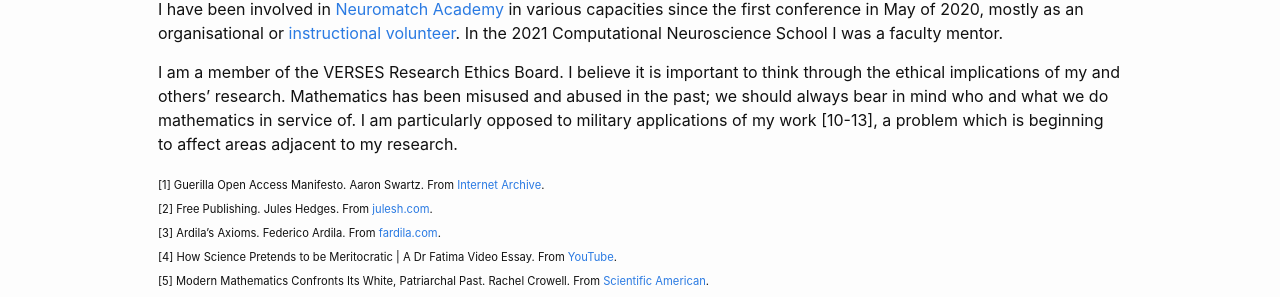
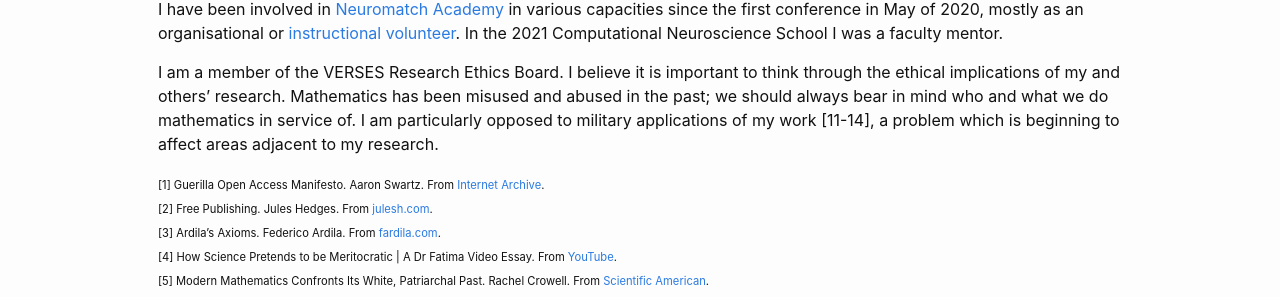
Before and after one commit to DARSakthi/DARSakthi.github.io, a Jekyll site: the page built from other.markdown, in a window 1280 px wide. Shown: the part 602-899 px from the top of the page. Built offline with Jekyll 4.4.1, drawn with Linux system fonts in a browser that asks for light colours.

Commit message:
Citation update for added ref (see prev edit)

```diff
--- a/other.markdown
+++ b/other.markdown
@@ -21,7 +21,7 @@ I also feel strongly about equity [3] in science [4] and mathematics [5] (I am o
 
 I have been involved in [Neuromatch Academy](https://academy.neuromatch.io) in various capacities since the first conference in May of 2020, mostly as an organisational or [instructional volunteer](https://darsakthi.github.io/teaching/2020-NMA). In the 2021 Computational Neuroscience School I was a faculty mentor.
 
-I am a member of the VERSES Research Ethics Board. I believe it is important to think through the ethical implications of my and others’ research. Mathematics has been misused and abused in the past; we should always bear in mind who and what we do mathematics in service of. I am particularly opposed to military applications of my work [10-13], a problem which is beginning to affect areas adjacent to my research.
+I am a member of the VERSES Research Ethics Board. I believe it is important to think through the ethical implications of my and others’ research. Mathematics has been misused and abused in the past; we should always bear in mind who and what we do mathematics in service of. I am particularly opposed to military applications of my work [11-14], a problem which is beginning to affect areas adjacent to my research.
 
 <span style="font-size:0.7em;">
   [1] Guerilla Open Access Manifesto. Aaron Swartz. From <a href="https://archive.org/stream/GuerillaOpenAccessManifesto/Goamjuly2008_djvu.txt">Internet Archive</a>.
```
